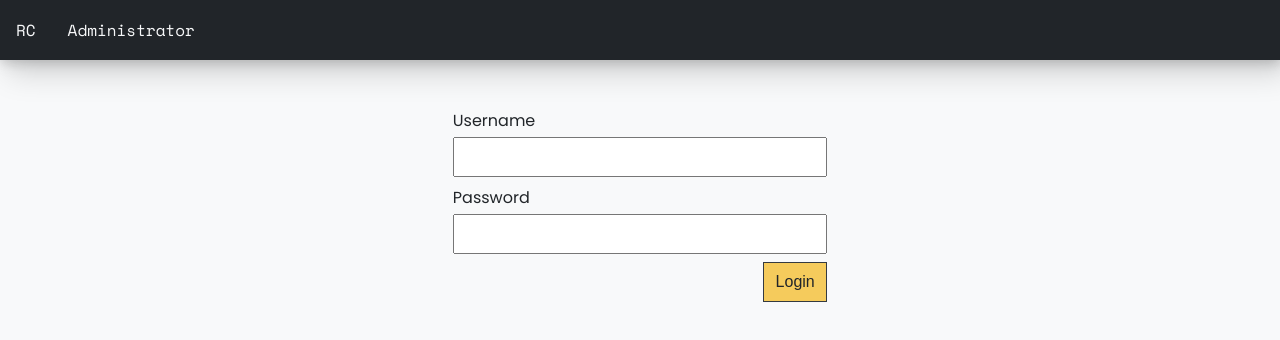
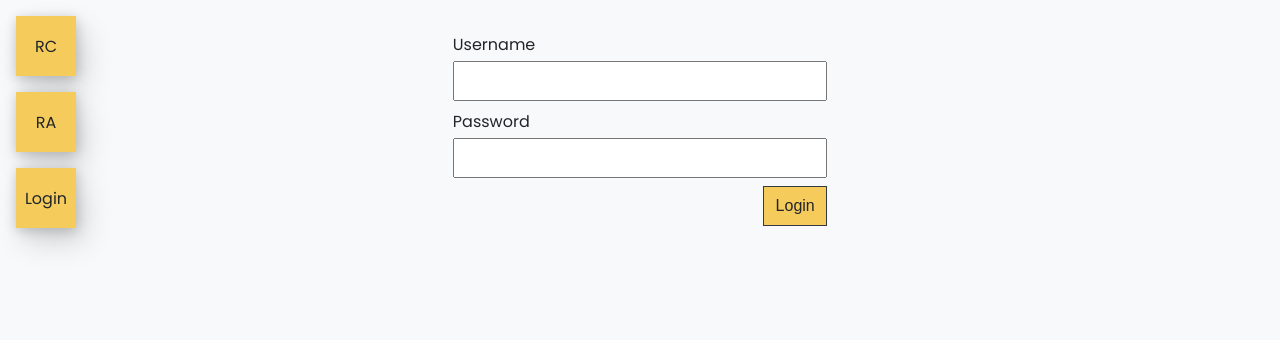
Before and after one commit to Brett-BI/random_choice_blog_react, a React (Create React App) app: page /login in a window 1280 px wide. Shown: the top 340 px of the page. Built offline with nearby package versions, Linux system fonts and the light colour scheme.

Commit message:
Changed header to always use minimal styling. Added multiple nav buttons depending on the user's logged in state. Header CSS applies to all screen sizes.

```diff
--- a/src/App.scss
+++ b/src/App.scss
@@ -38,13 +38,16 @@ body {
 @media only screen and (min-width: 1201px){
   #root {
     display: grid;
+    // grid-template:
+    //   'h h h h h h h h h h h h' 60px
+    //   "c c c c c c c c c c c c" 1fr / 400px 1fr 1fr 1fr;
     grid-template:
-      'h h h h h h h h h h h h' 60px
-      "c c c c c c c c c c c c" 1fr / 400px 1fr 1fr 1fr;
+      "c c c c c c c c c c c c" 1fr;
   }
 
   .content {
     grid-area: c;
+    padding-top: 1rem;
   }
 }
 
--- a/src/components/admin/Admin.js
+++ b/src/components/admin/Admin.js
@@ -32,9 +32,6 @@ class Admin extends React.Component {
                 <Route exact path={`/admin/article/new`} component={ CreateArticle } />
                 <Route path={`/admin/article/:article_id`} component={ EditArticle } />
                 <Route exact path={`/admin`}>
-                    <div className="new-article-button w-50">
-                        <Link className="btn btn-gold float-right" to="/admin/article/new">+ NEW ARTICLE</Link>
-                    </div>
                     <Articles admin={ true } />
                 </Route>
             </Switch>
--- a/src/components/article/Article.js
+++ b/src/components/article/Article.js
@@ -45,7 +45,7 @@ class Article extends React.Component {
     render () {
         if(Object.keys(this.state.article).length) {
             return (
-                <div className="d-flex flex-center m-2">
+                <div className="d-flex flex-center">
                     <div className="card-no-hover w-75 p-3">
                         <h1 className="article_title">{this.state.article.title}</h1>
                         <p className="article_subtitle">{this.state.article.subtitle}</p>
--- a/src/components/article/Articles.js
+++ b/src/components/article/Articles.js
@@ -56,7 +56,7 @@ class Articles extends React.Component {
       console.log('(Articles) not loading render...');
       let articles = this.state.articles.map((a) => {
         return (
-          <Link className="card card-flush w-100 d-block m-2" to={ this.props.admin ? `/admin/article/${a.id}` : `/article/${a.id}` } key={ a.id }>
+          <Link className="card card-flush w-100 d-block" to={ this.props.admin ? `/admin/article/${a.id}` : `/article/${a.id}` } key={ a.id }>
             <div className="article-preview">
               <div className="title-container">
                 <h1 className="title">{ a.title }</h1>
--- a/src/components/header/Header.js
+++ b/src/components/header/Header.js
@@ -38,22 +38,42 @@ class Header extends React.Component {
     }
 
     render() {
-        //const { isLoggedIn } = this.context;
-        let isLoggedIn = false;
-        if(this.props.user) {
-            isLoggedIn = this.props.user.isLoggedIn;
-        }
-
         console.log(`is admin? ${window.location.pathname.includes('/admin')}`);
         return (
-            <header className={ this.state.displayState }>
-                <span className={ `${this.state.displayState === "minimal" ? 'brand' : 'hidden'}` } onClick={ this.handleBrandClick }><Link to="/">RC</Link></span>
-                <nav className={ this.state.hideSubNav ? "hide" : "show"}>
-                    <span className={ `${this.state.displayState === "minimal" ? 'nav-item' : 'brand'}` }><Link to="/">{ this.state.displayState === "minimal" ? 'Home' : 'RC' }</Link></span>
-                    <span className="nav-item"><Link className={ window.location.pathname.includes('/admin') ? ", active" : '' } to="/admin">Administrator</Link></span>
-                </nav>
-                <span className={ `${this.state.displayState === "minimal" ? 'hidden' : 'logout'}` }>{ isLoggedIn ? <Link to="/logout">Logout</Link> : null }</span>
-            </header>
+            // <header className={ this.state.displayState }>
+            //     <span className={ `${this.state.displayState === "minimal" ? 'brand' : 'hidden'}` } onClick={ this.handleBrandClick }><Link to="/">RC</Link></span>
+            //     <nav className={ this.state.hideSubNav ? "hide" : "show"}>
+            //         <span className={ `${this.state.displayState === "minimal" ? 'nav-item' : 'brand'}` }><Link to="/">{ this.state.displayState === "minimal" ? 'Home' : 'RC' }</Link></span>
+            //         <span className="nav-item"><Link className={ window.location.pathname.includes('/admin') ? ", active" : '' } to="/admin">Administrator</Link></span>
+            //     </nav>
+            //     <span className={ `${this.state.displayState === "minimal" ? 'hidden' : 'logout'}` }>{ isLoggedIn ? <Link to="/logout">Logout</Link> : null }</span>
+            // </header>
+
+            // <header className={ "minimal" }>
+            //     <span className={ `brand` } onClick={ this.handleBrandClick }><span>RC</span></span>
+            //     <nav className={ this.state.hideSubNav ? "hide" : "show"}>
+            //         <span className={ `nav-item` }><Link to="/">{ 'Home' }</Link></span>
+            //         <span className="nav-item"><Link className={ window.location.pathname.includes('/admin') ? ", active" : '' } to="/admin">Administrasdfasdfasdfator</Link></span>
+            //         { isLoggedIn ? <span className={ "nav-item" }><Link to="/logout">Logout</Link></span> : null }
+            //     </nav>
+            // </header>
+
+            <nav className={ 'nav nav-minimal' }>
+                <span className={ 'nav-item brand' }><Link to="/">RC</Link></span>
+                <span className={ 'nav-item' }><Link to="/">RA</Link></span>
+                { this.props.user && this.props.user.isLoggedIn ? (
+                    <div className={ 'sub-nav' }>
+                        <span className={ 'sub-nav-primary' } onClick={ this.handleBrandClick }>Admin</span>
+                        <div className={ `sub-nav-items ${this.state.hideSubNav ? 'hide' : 'show'}` }>
+                        <span className={ `nav-item ${this.state.hideSubNav ? 'hide' : 'show'}` }><Link to="/admin">Home</Link></span>
+                            <span className={ `nav-item ${this.state.hideSubNav ? 'hide' : 'show'}` }><Link to="/admin/article/new">+ Article</Link></span>
+                            <span className={ `nav-item ${this.state.hideSubNav ? 'hide' : 'show'}` }><Link to="/">Drafts</Link></span>
+                            <span className={ `nav-item ${this.state.hideSubNav ? 'hide' : 'show'}` }><Link to="/">My Info</Link></span>
+                            <span className={ `nav-item ${this.state.hideSubNav ? 'hide' : 'show'}` }><Link to="/logout">Logout</Link></span>
+                        </div>
+                    </div>
+                ) : <span className={ 'nav-item' }><Link to="/login">Login</Link></span> }
+            </nav>
         )
     }
 }
--- a/src/components/header/Header.scss
+++ b/src/components/header/Header.scss
@@ -18,228 +18,330 @@ $headerMinimalSize: 60px;
 $navItemMinimalSize: 40px;
 
 
-@media only screen and (min-width: 1201px){
+//@media only screen and (min-width: 1201px){
 
-    header.full {
-        grid-area: h;
-        background-color: $bg-darker;
-        color: $text-light;
+    // header.full {
+    //     grid-area: h;
+    //     background-color: $bg-darker;
+    //     color: $text-light;
+    //     display: flex;
+    //     justify-content: space-between;
+    //     align-items: center;
+    //     font-family: 'Space Mono', monospace;
+    //     box-shadow: $shadow-default;
+
+    //     nav {
+    //         height: 100%;
+    //         display: flex;
+    //         justify-content: space-between;
+
+    //         .brand {
+    //             padding: 0 1rem;
+    //             display: flex;
+    //             align-items: center;
+    //         }
+
+    //         .brand:hover {
+    //             background-color: $bg-darker;
+    //         }
+
+    //         .nav-item {
+    //             padding: 0 1rem;
+    //             display: flex;
+    //             align-items: center;
+    //             border-bottom: 3px solid transparent;
+    //             transition: border-bottom 150ms;
+
+    //             a {
+    //                 height: 100%;
+    //                 display: flex;
+    //                 align-items: center;
+    //             }
+    //         }
+
+    //         .nav-item:hover {
+    //             border-bottom: 3px solid $accent-gold;
+    //         }
+    //         /*.nav-item:not(.brand):hover {
+    //             background-color: $bg-medium;
+    //         }*/
+    //     }
+
+    //     .logout {
+    //        font-weight: bold;
+    //        height: 100%;
+    //        padding: 0 .5rem;
+    //        margin-right: .5rem;
+    //        border-bottom: 3px solid transparent;
+    //        transition: border-bottom 150ms;
+
+    //        a {
+    //            height: 100%;
+    //             display: flex;
+    //             align-items: center;
+    //             justify-content: center;
+    //        }
+
+    //        a.active {
+    //            text-decoration: underline;
+    //        }
+    //     }
+
+    //     .logout:hover {
+    //         border-bottom: 3px solid $accent-gold;
+    //     }
+    // }
+
+    // header.minimal {
+    //     position: fixed;
+    //     top: 1rem;
+    //     left: 1rem;
+    //     background-color: transparent;
+    //     display: flex;
+    //     justify-content: space-around;
+
+    //     .brand {
+    //         background-color: $accent-gold;
+    //         color: $text-dark;
+    //         font-weight: bold;
+    //         height: $headerMinimalSize;
+    //         width: $headerMinimalSize;
+    //         margin-right: 1rem;
+    //         display: flex;
+    //         justify-content: center;
+    //         align-items: center;
+    //         box-shadow: $shadow-default;
+    //         animation: brandOnUse 1.25s;
+    //         cursor: pointer;
+    //         transition: transform 150ms;
+
+    //         span {
+    //             width: $headerMinimalSize - 8px;
+    //             height: $headerMinimalSize - 20px;
+    //             display: flex;
+    //             justify-content: center;
+    //             align-items: center;
+    //             margin: auto;
+    //             transition: border-right 50ms;
+    //             animation: brandLinkOnUse 1.25s;
+    //             border-right: 3px solid $bg-dark;
+    //         }
+    //     }
+
+    //     .brand:hover {
+    //         transform: scale(1.05);
+    //     }
+
+    //     @keyframes brandOnUse {
+    //         0% {
+    //             transform: scale(.4);
+    //             box-shadow: $shadow-default;
+    //         }
+    //         50% {
+    //             transform: scale(1.1);
+    //             box-shadow: $shadow-hover;
+    //         }
+    //         100% {
+    //             transform: scale(1);
+    //             box-shadow: $shadow-default;
+    //         }
+    //     }
+
+    //     @keyframes brandLinkOnUse {
+    //         0% {
+    //             border-right: none;
+    //         }
+
+    //         64% {
+    //             border-right: none;
+    //         }
+
+    //         65% {
+    //             border-right: 1px solid $bg-dark;
+    //         }
+
+    //         100% {
+    //             border-right: 3px solid $bg-dark;
+    //         }
+    //     }
+
+    //     nav {
+    //         /*background-color: $bg-darker;*/
+    //         background-color: transparent;
+    //         color: $text-light;
+    //         display: none;
+    //         flex-direction: column;
+    //         box-sizing: content-box;
+
+    //         .nav-item {
+    //             display: flex;
+    //             align-items: center;
+    //             height: 40px;
+    //             background-color: $accent-gold;
+    //             color: $text-dark;
+    //             padding: 6px 4px;
+    //             margin-bottom: .5rem;
+    //             transition: box-shadow 250ms, transform 250ms;
+    //             box-shadow: $shadow-default;
+    //             animation: navItemShow .5s;
+    //             transform-origin: 0 1rem;
+
+    //             a {
+    //                 display: flex;
+    //                 align-items: center;
+    //                 height: 100%;
+    //                 border-left: 3px solid transparent;
+    //                 padding-left: 6px;
+    //                 padding-right: 9px;
+    //             }
+    //         }
+
+    //         .nav-item:hover {
+    //             /*border-right: 3px solid $accent-gold;*/
+    //             box-shadow: $shadow-hover;
+    //             transform: scale(1.05);
+
+    //             a {
+    //                 border-left: 3px solid $bg-dark;
+    //             }
+    //         }
+
+    //         @keyframes navItemShow {
+    //             0% {
+    //                 transform: scale(.4);
+    //                 box-shadow: $shadow-default
+    //             }
+    //             50% {
+    //                 transform: scale(1.1);
+    //                 box-shadow: $shadow-hover;
+    //             }
+    //             100% {
+    //                 transform: scale(1);
+    //                 box-shadow: $shadow-default
+    //             }
+    //         }
+    //     }
+
+    //     nav.hide {
+    //         display: none;
+    //     }
+
+    //     nav.show {
+    //         display: flex;
+    //         transform-origin: 0 0;
+    //         animation: navShow .25s;
+    //     }
+
+    //     @keyframes navShow {
+    //         0% {
+    //             transform: scale(.5);
+    //             opacity: 0;
+    //         }
+    //         100% {
+    //             transform: scale(1);
+    //             opacity: 1;
+    //         }
+    //     }
+    // }
+
+    .nav-minimal {
         display: flex;
-        justify-content: space-between;
-        align-items: center;
-        font-family: 'Space Mono', monospace;
-        box-shadow: $shadow-default;
-
-        nav {
-            height: 100%;
-            display: flex;
-            justify-content: space-between;
-
-            .brand {
-                padding: 0 1rem;
-                display: flex;
-                align-items: center;
-            }
-
-            .brand:hover {
-                background-color: $bg-darker;
-            }
-
-            .nav-item {
-                padding: 0 1rem;
-                display: flex;
-                align-items: center;
-                border-bottom: 3px solid transparent;
-                transition: border-bottom 150ms;
-
-                a {
-                    height: 100%;
-                    display: flex;
-                    align-items: center;
-                }
-            }
-
-            .nav-item:hover {
-                border-bottom: 3px solid $accent-gold;
-            }
-            /*.nav-item:not(.brand):hover {
-                background-color: $bg-medium;
-            }*/
-        }
-
-        .logout {
-           font-weight: bold;
-           height: 100%;
-           padding: 0 .5rem;
-           margin-right: .5rem;
-           border-bottom: 3px solid transparent;
-           transition: border-bottom 150ms;
-
-           a {
-               height: 100%;
-                display: flex;
-                align-items: center;
-                justify-content: center;
-           }
-
-           a.active {
-               text-decoration: underline;
-           }
-        }
-
-        .logout:hover {
-            border-bottom: 3px solid $accent-gold;
-        }
-    }
-
-    header.minimal {
-        position: fixed;
+        flex-direction: column;
+        position: absolute;
         top: 1rem;
         left: 1rem;
-        background-color: transparent;
-        display: flex;
-        justify-content: space-around;
 
-        .brand {
+        & > .nav-item {
+            width: $headerMinimalSize;
+            height: $headerMinimalSize;
             background-color: $accent-gold;
-            color: $text-dark;
-            font-weight: bold;
-            height: $headerMinimalSize;
-            width: $headerMinimalSize;
-            margin-right: 1rem;
+            margin-bottom: 1rem;
             display: flex;
             justify-content: center;
             align-items: center;
             box-shadow: $shadow-default;
-            animation: brandOnUse .5s;
-            cursor: pointer;
-            transition: transform 150ms;
+            transition: box-shadow 250ms, transform 250ms;
+        }
 
-            a {
-                width: $headerMinimalSize - 8px;
-                height: $headerMinimalSize - 20px;
-                display: flex;
-                justify-content: center;
-                align-items: center;
-                margin: auto;
-                transition: border-right 50ms;
-                animation: brandLinkOnUse .75s;
-                border-right: 3px solid $bg-dark;
+        & > .nav-item:hover {
+            box-shadow: $shadow-hover;
+            transform: scale(1.1);
         }
     }
 
-        .brand:hover {
-            transform: scale(1.05);
+    .sub-nav {
+        display: flex;
+        flex-direction: row;
+
+        .sub-nav-primary {
+            width: $headerMinimalSize;
+            height: $headerMinimalSize;
+            background-color: $accent-gold;
+            margin-bottom: 1rem;
+            margin-right: 1rem;
+            display: inline-flex;
+            justify-content: center;
+            align-items: center;
+            box-shadow: $shadow-default;
+            transition: box-shadow 250ms, transform 250ms;
+            cursor: pointer;
         }
 
-        @keyframes brandOnUse {
-            0% {
-                transform: scale(.4);
+        & > .sub-nav-primary:hover {
+            box-shadow: $shadow-hover;
+            transform: scale(1.1);
+        }
+
+        .sub-nav-items {
+            display: flex;
+            flex-direction: column;
+            transform-origin: 0 0;
+
+            & > .nav-item {
+                margin-bottom: 1rem;
+                transform-origin: 0 0;
+                transition: transform 250ms, box-shadow 250ms;
+
+                & > a {
+                    display: inline-flex;
+                    justify-content: center;
+                    align-items: center;
+                    height: 40px;
+                    padding-left: 12px;
+                    padding-right: 12px;
+                    background-color: $accent-gold;
                     box-shadow: $shadow-default;
+
                 }
-            50% {
+
+                & > a:hover {
+                    box-shadow: $shadow-hover;
                     transform: scale(1.1);
-                box-shadow: $shadow-hover;
-            }
-            100% {
-                transform: scale(1);
-                box-shadow: $shadow-default;
                 }
             }
 
-        @keyframes brandLinkOnUse {
-            0% {
-                border-right: none;
+            & > .nav-item.hide {
+                display: none;
             }
 
-            64% {
-                border-right: none;
-            }
-
-            65% {
-                border-right: 1px solid $bg-dark;
-            }
-
-            100% {
-                border-right: 3px solid $bg-dark;
+            & > .nav-item.show {
+                animation: subNavShow .5s;
             }
         }
 
-        nav {
-            /*background-color: $bg-darker;*/
-            background-color: transparent;
-            color: $text-light;
-            display: none;
-            flex-direction: column;
-            box-sizing: content-box;
-
-            .nav-item {
-                display: flex;
-                align-items: center;
-                height: 40px;
-                background-color: $accent-gold;
-                color: $text-dark;
-                padding: 6px 4px;
-                margin-bottom: .5rem;
-                transition: box-shadow 250ms, transform 250ms;
-                box-shadow: $shadow-default;
-                animation: navItemShow .5s;
-                transform-origin: 0 1rem;
-
-                a {
-                    display: flex;
-                    align-items: center;
-                    height: 100%;
-                    border-left: 3px solid transparent;
-                    padding-left: 6px;
+        @keyframes subNavShow {
+            0% {
+                transform: translate(-1rem, 0rem) scale(.5);
+                opacity: 0;
             }
-            }
-
-            .nav-item:hover {
-                /*border-right: 3px solid $accent-gold;*/
-                box-shadow: $shadow-hover;
-                transform: scale(1.05);
-
-                a {
-                    border-left: 3px solid $bg-dark;
-                }
-            }
-
-            @keyframes navItemShow {
-                0% {
-                    transform: scale(.4);
-                    box-shadow: $shadow-default
-                }
-                50% {
-                    transform: scale(1.1);
-                    box-shadow: $shadow-hover;
+            65% {
+                transform: translate(.25rem, 0rem) scale(1.1);
+                opacity: 50%;
             }
             100% {
-                    transform: scale(1);
-                    box-shadow: $shadow-default
-                }
-            }
-        }
-
-        nav.hide {
-            display: none;
-        }
-
-        nav.show {
-            display: flex;
-            transform-origin: 0 0;
-            animation: navShow .25s;
-        }
-
-        @keyframes navShow {
-            0% {
-                transform: scale(.5);
-                opacity: 0;
-            }
-            100% {
-                transform: scale(1);
+                transform: translate(0, 0) scale(1);
                 opacity: 1;
             }
         }
     }
-}
+//}
```
Lines whose indentation alone changed are shown as unchanged.
